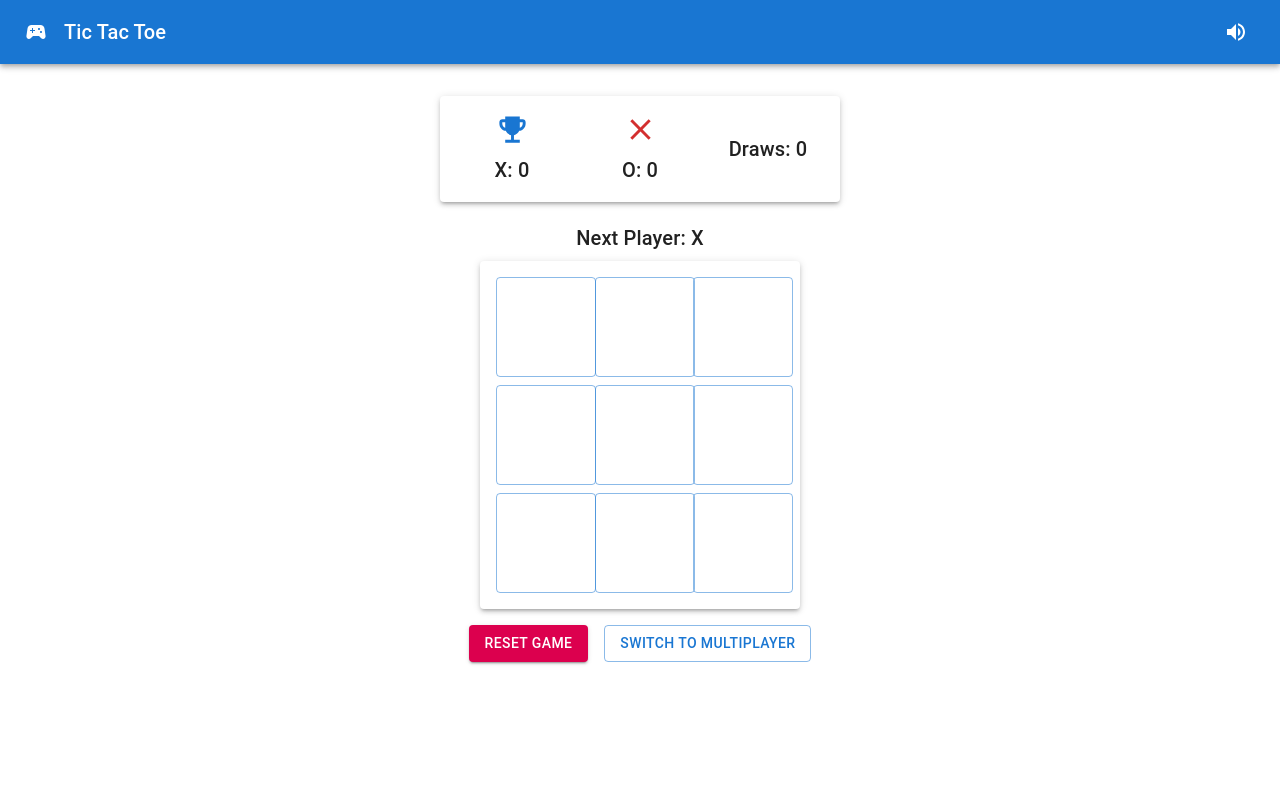
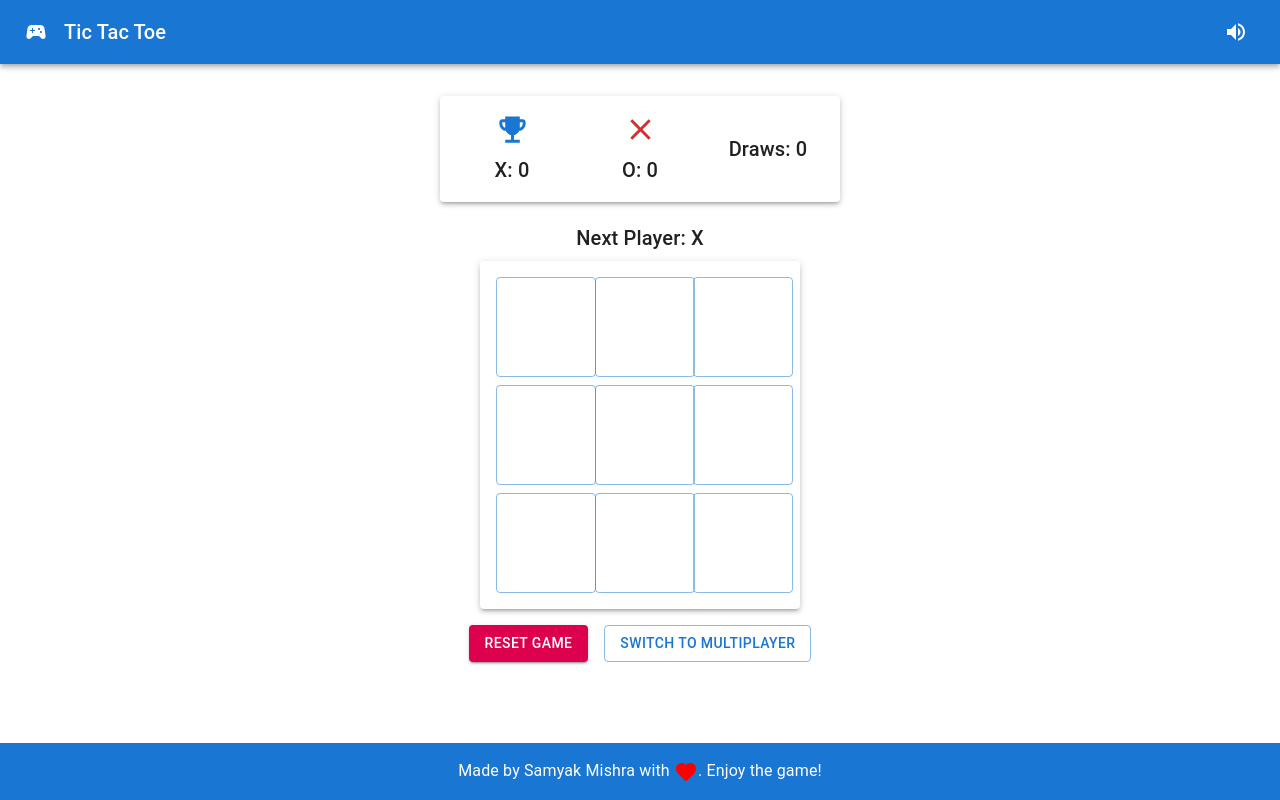
Before and after one commit to Samyak072/Tic-Tac-Toe, a Next.js app: page / in a window 1280 px wide. Built offline with nearby package versions, Linux system fonts and the light colour scheme; no server answers.

Commit message:
Update index.js

```diff
--- a/pages/index.js
+++ b/pages/index.js
@@ -5,6 +5,7 @@ import { Container, Button, Typography, Box } from '@mui/material';
 import Header from '../components/Header';
 import Board from '../components/Board';
 import Scoreboard from '../components/Scoreboard';
+import Footer from '../components/Footer'; // Import Footer component
 import { calculateWinner } from '../utils/gameLogic';
 import {
   winSound,
@@ -22,9 +23,10 @@ const Home = () => {
   const [gameMode, setGameMode] = useState('single'); // 'single' or 'multi'
 
   useEffect(() => {
-    // (Optional) Play background music
+    // Play background music on mount
     playBackgroundMusic();
     return () => {
+      // Pause background music on unmount
       pauseBackgroundMusic();
     };
   }, []);
@@ -136,7 +138,8 @@ const Home = () => {
   return (
     <div>
       <Header />
-      <Container sx={{ textAlign: 'center', marginTop: 4 }}>
+      <Container sx={{ textAlign: 'center', marginTop: 4, paddingBottom: '60px' }}>
+        {/* Added paddingBottom to prevent content from being hidden behind the fixed footer */}
         <Scoreboard scores={scores} />
         <Box sx={{ marginBottom: 2 }}>
           <Typography variant="h6" gutterBottom>
@@ -155,6 +158,7 @@ const Home = () => {
           Switch to {gameMode === 'single' ? 'Multiplayer' : 'Single Player'}
         </Button>
       </Container>
+      <Footer /> {/* Include the Footer component */}
     </div>
   );
 };
```
